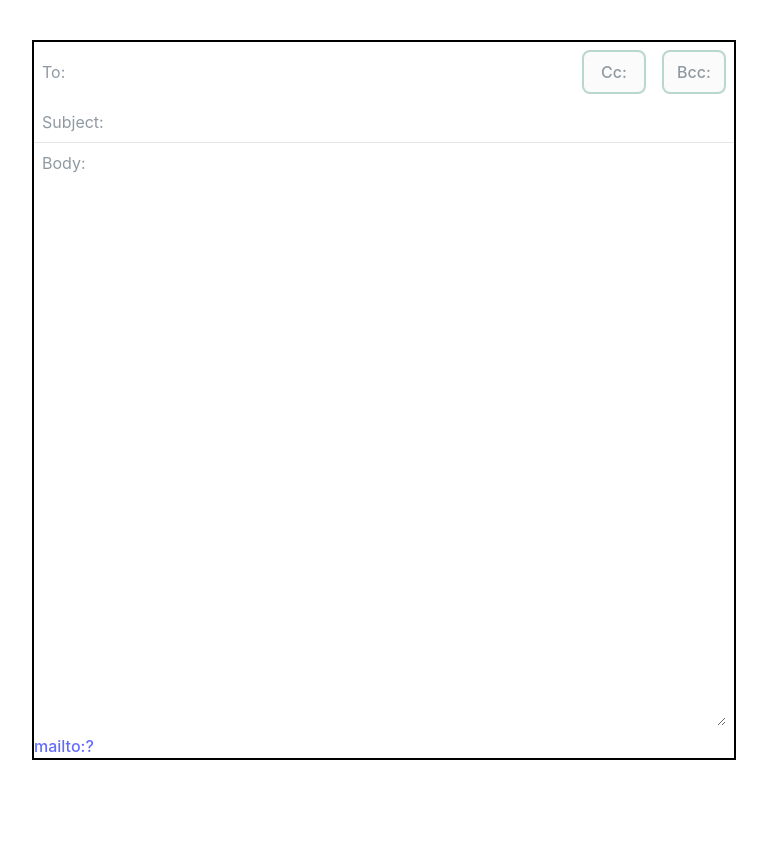
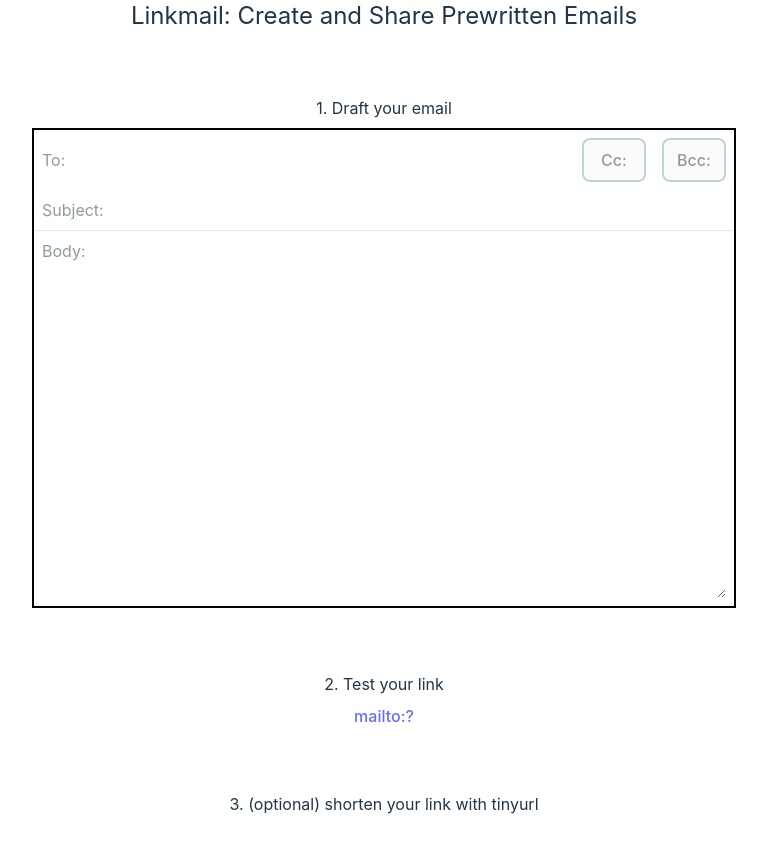
Before and after one commit to noalbalint/linkmail, a Vue app: page / in a window 1280 px wide. Shown: the top 852 px of the page, without its empty margins (256-1023 px from the left). Before the commit the page ends 800 px from the top, so only its background shows below. Built offline with nearby package versions, Linux system fonts and the light colour scheme; grey boxes are pictures that could not be loaded.

Commit message:
add instructions

```diff
--- a/src/App.vue
+++ b/src/App.vue
@@ -1,9 +1,38 @@
 <template>
-  <div class="px-8 max-w-3xl w-full">
-    <CreateEmail />
+  <div class="px-8 max-w-3xl w-full flex flex-col items-center">
+    <h1 class="text-2xl"> Linkmail: Create and Share Prewritten Emails </h1>
+
+    <span class="pt-16 pb-2"> 1. Draft your email </span>
+    <DraftEmail v-model="mailtoLink" />
+
+    <span class="pt-16 pb-2"> 2. Test your link </span>
+    <a
+      :href="mailtoLink"
+      target="_blank"
+    >{{ mailtoLink }}</a>
+
+    <span class="pt-16 pb-2"> 3. (optional) shorten your link with tinyurl </span>
+    <iframe
+      src="https://tinyurl.com/app"
+      frameborder="0"
+    ></iframe>
+
   </div>
 </template>
 
 <script setup lang="ts">
-import CreateEmail from './components/CreateEmail.vue'
+import DraftEmail from './components/DraftEmail.vue'
+import { ref } from 'vue';
+
+let mailtoLink = ref('');
+
 </script>
+
+<style scoped>
+a {
+  max-width: 100%;
+  text-overflow: ellipsis;
+  overflow: hidden;
+  white-space: nowrap;
+}
+</style>
--- a/src/components/CreateEmail.vue
+++ b/src/components/DraftEmail.vue
@@ -1,6 +1,6 @@
 <template>
-  <!-- TODO: find a formatter that will wrap these automatically like the attributes -->
-  <div class="w-full border-solid border-black border-2 text-left min-h-[90vh] my-[5vh] flex flex-col">
+  <!-- TODO: find a formatter that will newline wrap classes like attributes -->
+  <div class="w-full border-solid border-black border-2 text-left min-h-[60vh] flex flex-col">
     <section class="flex items-center">
       <Input
         label="To:"
@@ -42,11 +42,6 @@
       class="flex-grow"
       v-model="bodyInput"
     />
-
-    <a
-      :href="mailtoLink"
-      target="_blank"
-    >{{ mailtoLink }}</a>
   </div>
 </template>
 
@@ -54,7 +49,11 @@
 import Input from './Input.vue';
 import TextArea from './TextArea.vue';
 import Button from './Button.vue'
-import { ref, computed } from 'vue';
+import { ref, watchEffect } from 'vue';
+
+const emit = defineEmits<{
+  (emit: 'update:modelValue', type: string): void;
+}>()
 
 let showCc = ref(false);
 let showBcc = ref(false);
@@ -65,7 +64,7 @@
 let subjectInput = ref('');
 let bodyInput = ref('');
 
-const mailtoLink = computed(() => {
+watchEffect(() => {
   let link = `mailto:${toInput.value}?`
 
   if (ccInput.value) {
@@ -81,8 +80,10 @@
     link += `&body=${encodeURIComponent(bodyInput.value)}`
   }
 
-  // .replace only replaces the first instance
+  // .replace only replaces the first instance :)
   link = link.replace("?&", "?");
+
+  emit('update:modelValue', link);
 
   return link;
 });
```
Also changed, not shown: src/tailwind.css.
